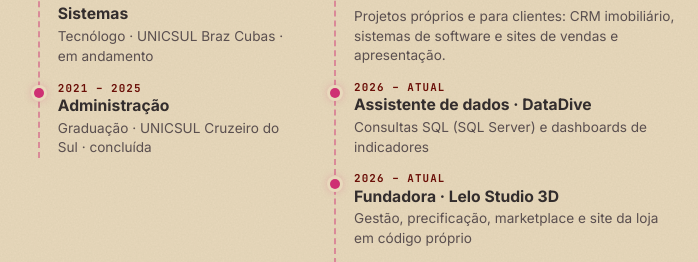
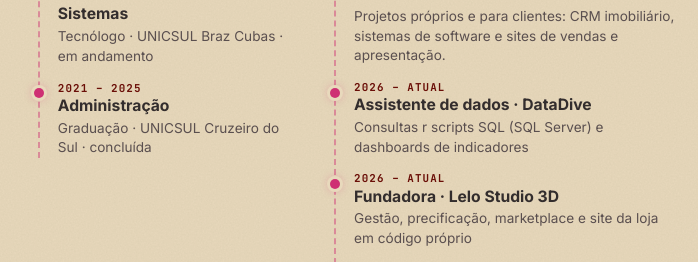
Before and after one commit to raphaelamarquesvanti/portfolio_raphaela, a website: page index.html in a window 1280 px wide. Shown: the part 6812-7074 px from the top of the page, 582-1280 px from the left. Drawn offline with Linux system fonts and the light colour scheme; animation ran at ten frames a second.

Commit message:
Att html

```diff
--- a/index.html
+++ b/index.html
@@ -337,7 +337,7 @@
               <h3 class="trajetoria__titulo">Trajetória</h3>
               <ol class="linha-tempo">
                 <li><span class="linha-tempo__ano">2026 – atual</span><b>Dev Full Stack</b><small>Projetos próprios e para clientes: CRM imobiliário, sistemas de software e sites de vendas e apresentação. </small></li>
-                <li><span class="linha-tempo__ano">2026 – atual</span><b>Assistente de dados · DataDive</b><small>Consultas SQL (SQL Server) e dashboards de indicadores</small></li>
+                <li><span class="linha-tempo__ano">2026 – atual</span><b>Assistente de dados · DataDive</b><small>Consultas r scripts SQL (SQL Server) e dashboards de indicadores</small></li>
                 <li><span class="linha-tempo__ano">2026 – atual</span><b>Fundadora · Lelo Studio 3D</b><small>Gestão, precificação, marketplace e site da loja em código próprio</small></li>
                 <li><span class="linha-tempo__ano">2022 – 2024</span><b>Backoffice Jurídico · Banco Safra</b><small>Aprendiz e estagiária: automações em RPA, Excel com scripts e Power BI</small></li>
                 <li><span class="linha-tempo__ano">2019 – 2020</span><b>Secretária · Hangar Prime Negócios Imobiliários</b><small>Site, sistemas internos e captação online de imóveis</small></li>
```
